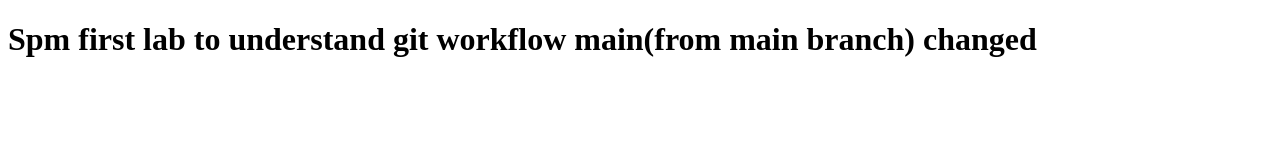
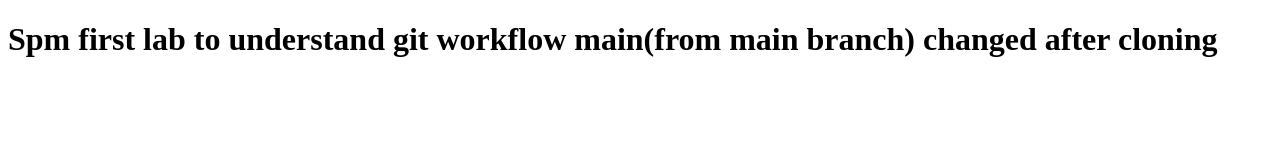
Before and after one commit to aakritishi/spm-lab, a plain HTML site: page spm-test-lab/index.html in a window 1280 px wide. Drawn offline with Linux system fonts and the light colour scheme.

Commit message:
made changes after cloning

```diff
--- a/spm-test-lab/index.html
+++ b/spm-test-lab/index.html
@@ -8,7 +8,7 @@
 </head>
 
 <body>
-    <h1>Spm first lab to understand git workflow main(from main branch) changed</h1>
+    <h1>Spm first lab to understand git workflow main(from main branch) changed after cloning</h1>
 </body>
 
 </html>
```
